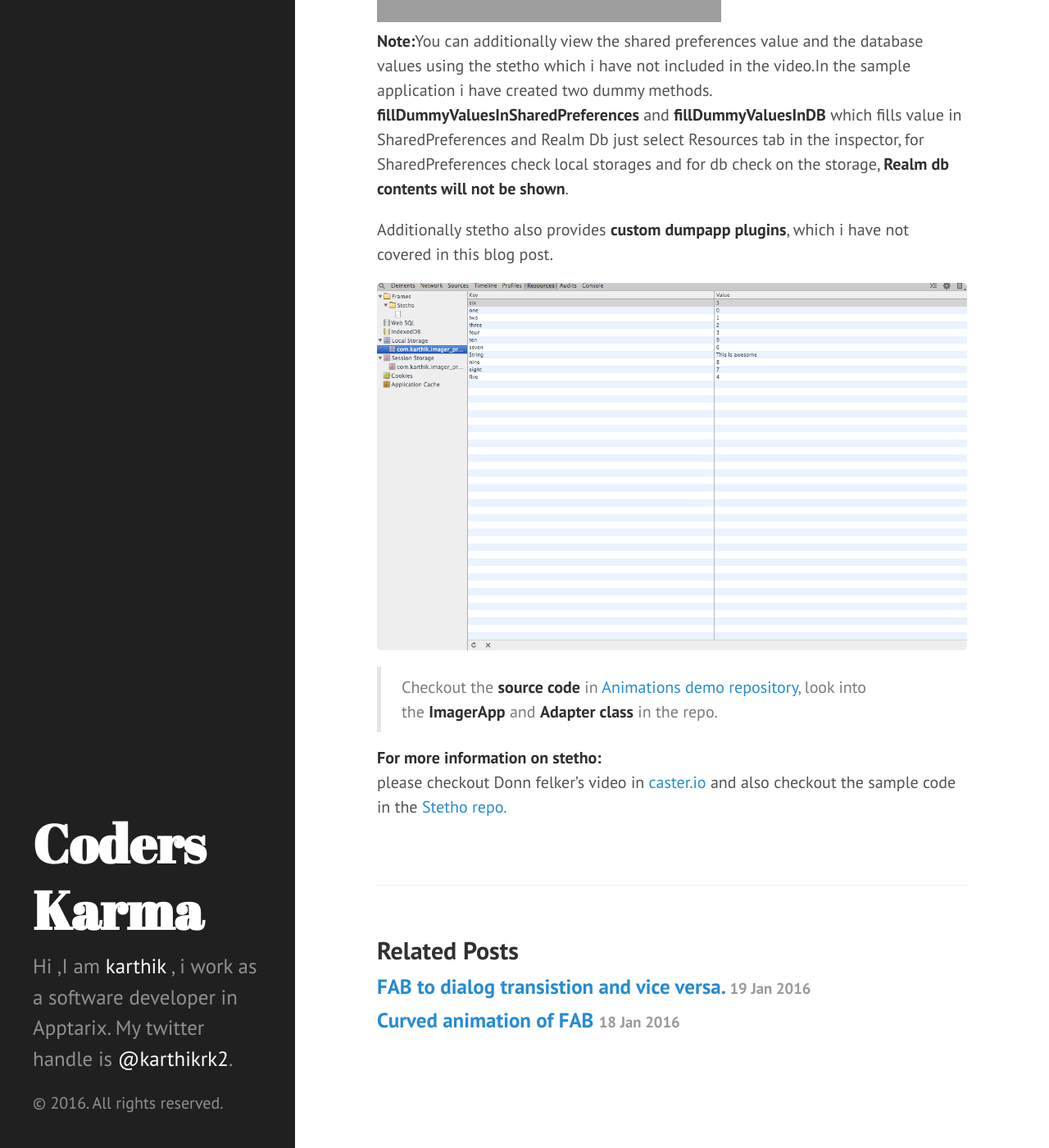
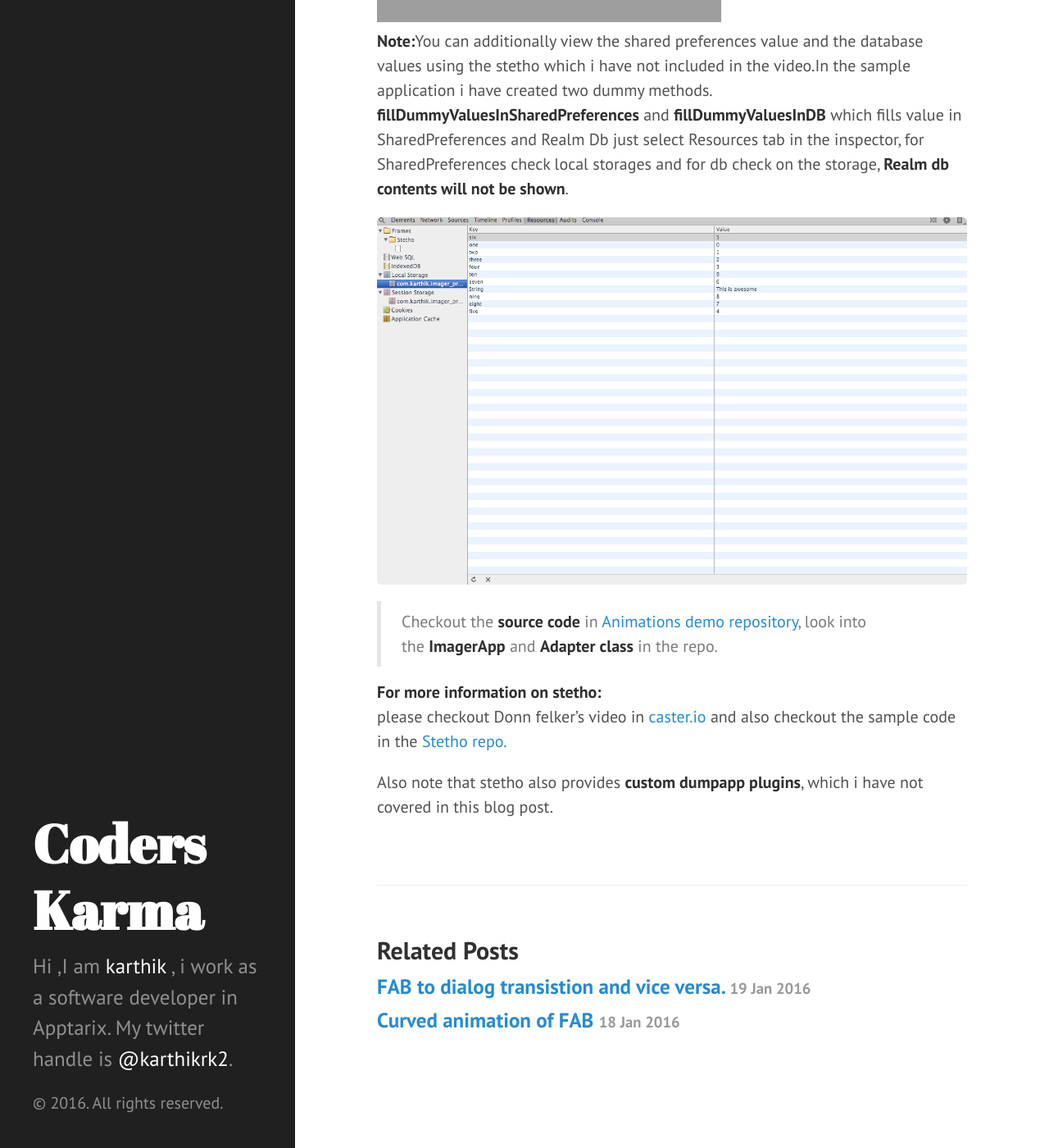
Before and after one commit to NULLPointerGuy/NULLPointerGuy.github.io, a Jekyll site: the page built from _posts/2016-02-27-Using-stetho.md, in a window 1280 px wide and 1400 px high, scrolled down 2657 px. Shown: the whole window at 82% size. Built offline with Jekyll 4.4.1, drawn with Linux system fonts in a browser that asks for light colours; Markdown is read by kramdown in place of the engine named in the settings; some of the changed text lies outside the part shown; grey boxes are pictures that could not be loaded.

```diff
--- a/_config.yml
+++ b/_config.yml
@@ -13,7 +13,6 @@ github_username: callmekarthik
 markdown: kramdown
 
 # Dependencies
-markdown:         redcarpet
 highlighter:      pygments
 
 # Setup
--- a/_posts/2016-02-27-Using-stetho.md
+++ b/_posts/2016-02-27-Using-stetho.md
@@ -59,12 +59,11 @@ The video gives the quickoverview on how stetho helps in monitoring network call
 
 **Note:**You can additionally view the shared preferences value and the database values using the stetho which i have not included in the video.In the sample application i have created two dummy methods.<br/> **fillDummyValuesInSharedPreferences** and **fillDummyValuesInDB**  which fills value in SharedPreferences and Realm Db just select Resources tab in the inspector, for SharedPreferences check local storages and for db check on the storage, **Realm db contents will not be shown**.<br/>
 
-
-Additionally stetho also provides **custom dumpapp plugins**, which i have not covered in this blog post.<br/>
-
 ![ScreenShot](/img/Blog/stethodb.png)
 
 >Checkout the **source code** in [Animations demo repository](https://github.com/callmekarthik/AnimationsDemo), look into the **ImagerApp** and **Adapter class** in the repo.<br/>
 
 **For more information on stetho:**<br/>
-please checkout Donn felker's video in [caster.io](https://caster.io/episodes/episode-4-debugging-android-with-stetho/) and also checkout the sample code in the [Stetho repo.](https://github.com/facebook/stetho)
+please checkout Donn felker's video in [caster.io](https://caster.io/episodes/episode-4-debugging-android-with-stetho/) and also checkout the sample code in the [Stetho repo.](https://github.com/facebook/stetho)<br/>
+
+Also note that stetho also provides **custom dumpapp plugins**, which i have not covered in this blog post.<br/>
```
Also changed, not shown: other parts of _posts/2016-02-27-Using-stetho.md (+2 -2 lines).
